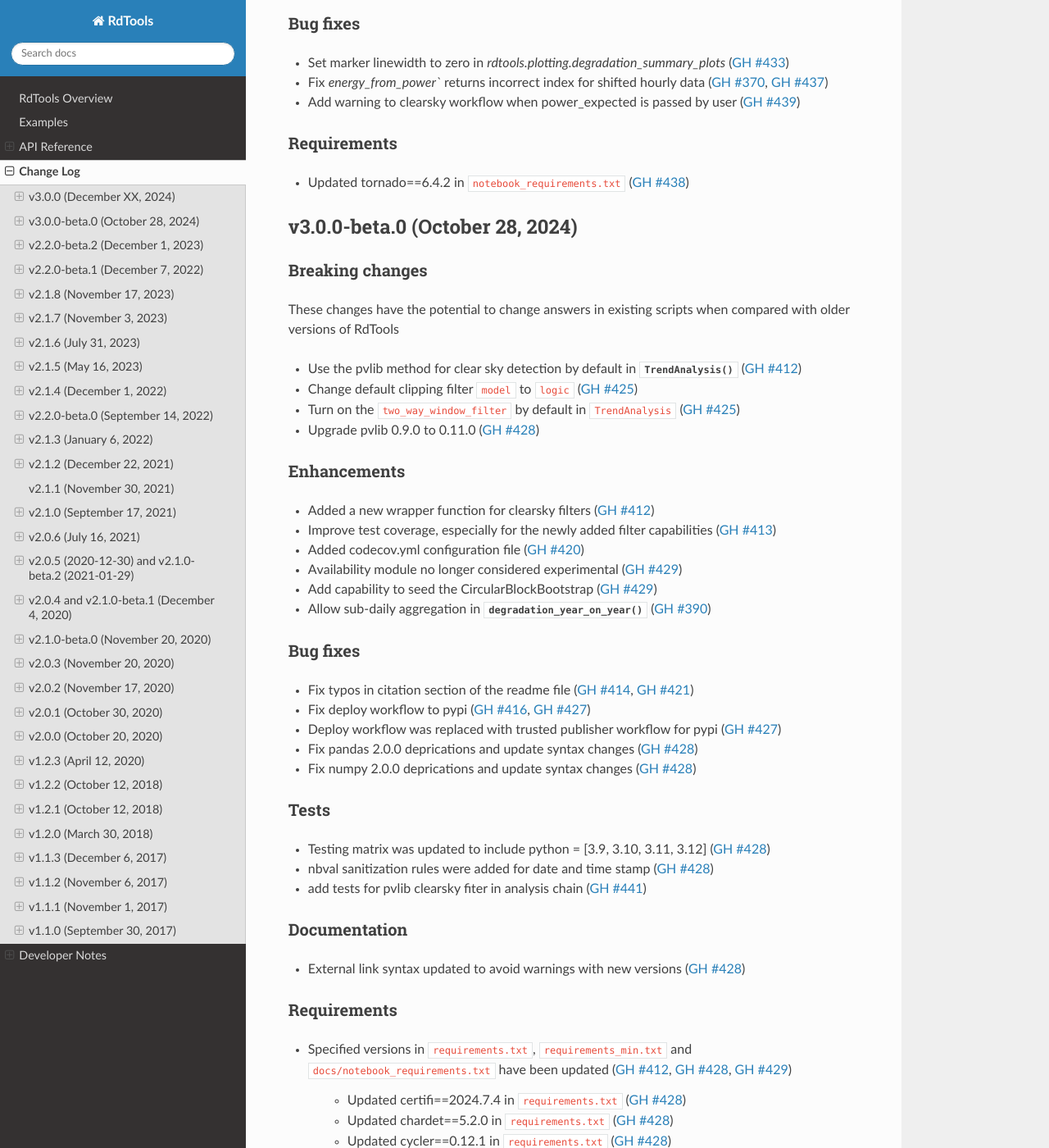
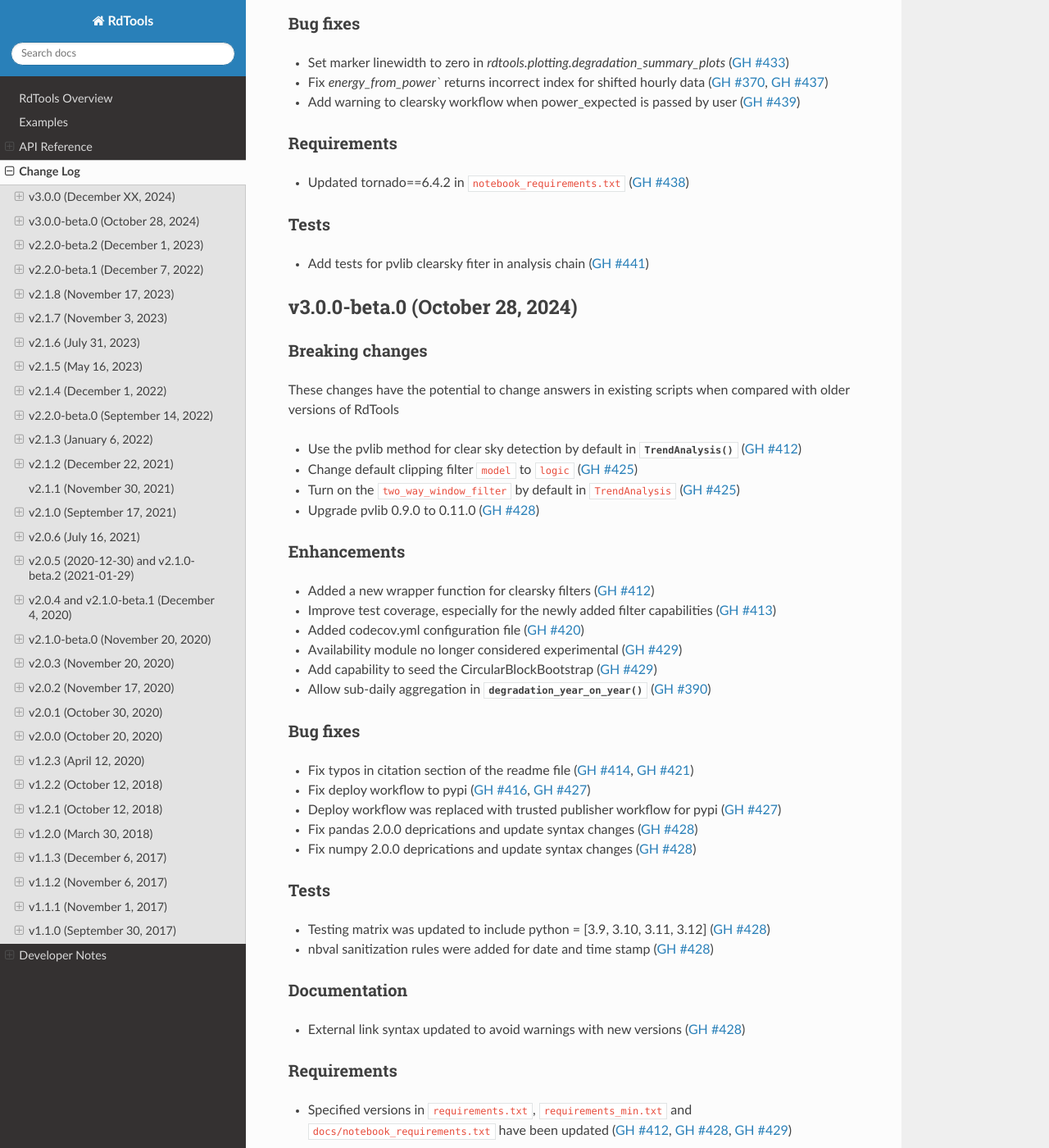
Before and after one commit to NREL/rdtools, a Sphinx documentation site: the page built from docs/sphinx/source/changelog.rst, in a window 1280 px wide and 1400 px high, scrolled down 347 px. Shown: the whole window at 82% size. Built offline with Sphinx 7.4.7 and the Read the Docs theme 3.1.0, drawn with Linux system fonts in a browser that asks for light colours; pages that are not in the unit, such as notebooks, are missing from menus; some of the changed lines change nothing that is shown.

Commit message:
move changes to pending changelog 7

```diff
--- a/docs/sphinx/source/changelog/pending.rst
+++ b/docs/sphinx/source/changelog/pending.rst
@@ -18,3 +18,8 @@
 Requirements
 ------------
 * Updated tornado==6.4.2 in ``notebook_requirements.txt`` (:pull:`438`)
+
+
+Tests
+-----
+* Add tests for pvlib clearsky fiter in analysis chain (:pull:`441`)
--- a/docs/sphinx/source/changelog/v3.0.0-beta.0.rst
+++ b/docs/sphinx/source/changelog/v3.0.0-beta.0.rst
@@ -36,7 +36,6 @@
 -----
 * Testing matrix was updated to include python = [3.9, 3.10, 3.11, 3.12] (:pull:`428`)
 * nbval sanitization rules were added for date and time stamp (:pull:`428`)
-* add tests for pvlib clearsky fiter in analysis chain (:pull:`441`)
 
 Documentation
 -------------
```
